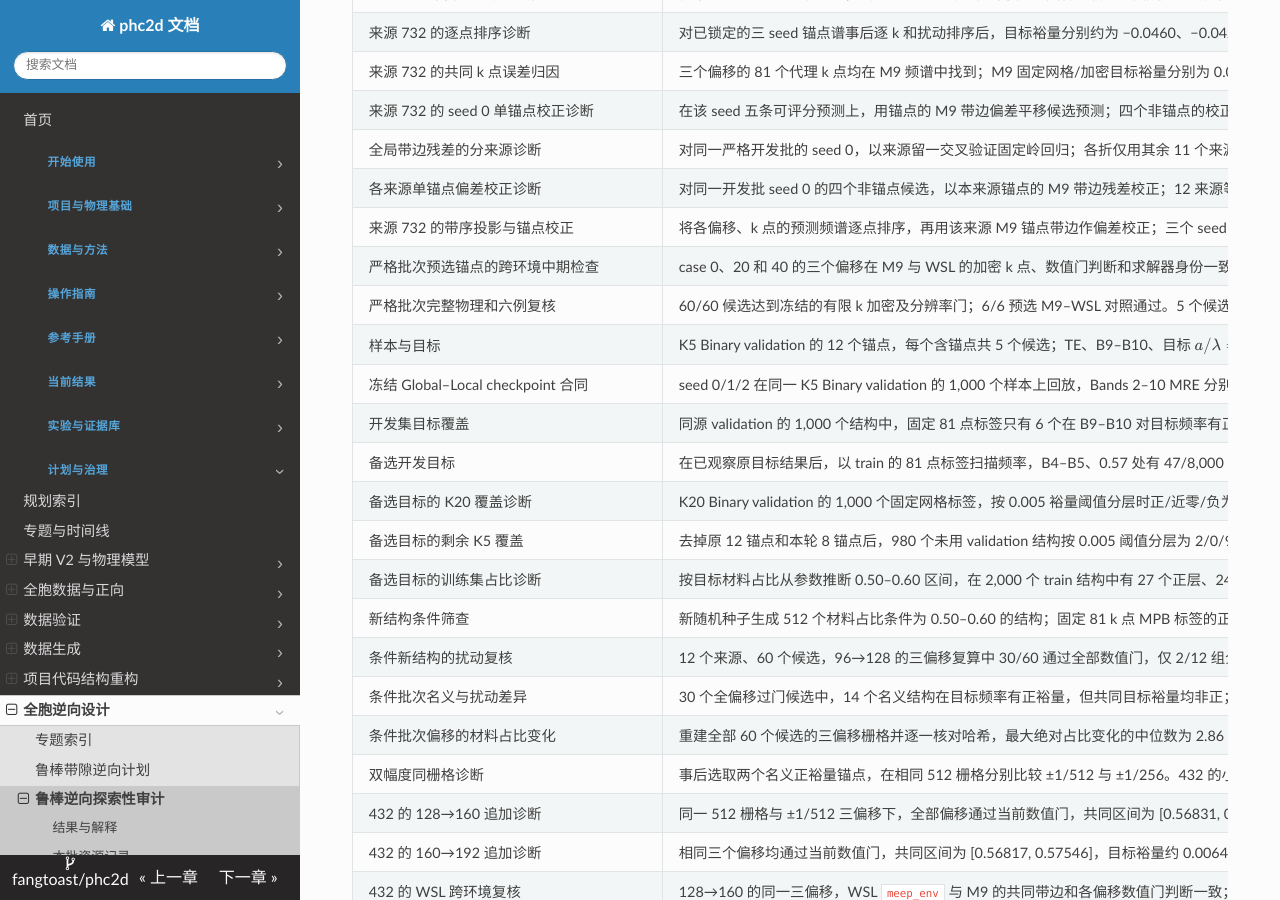
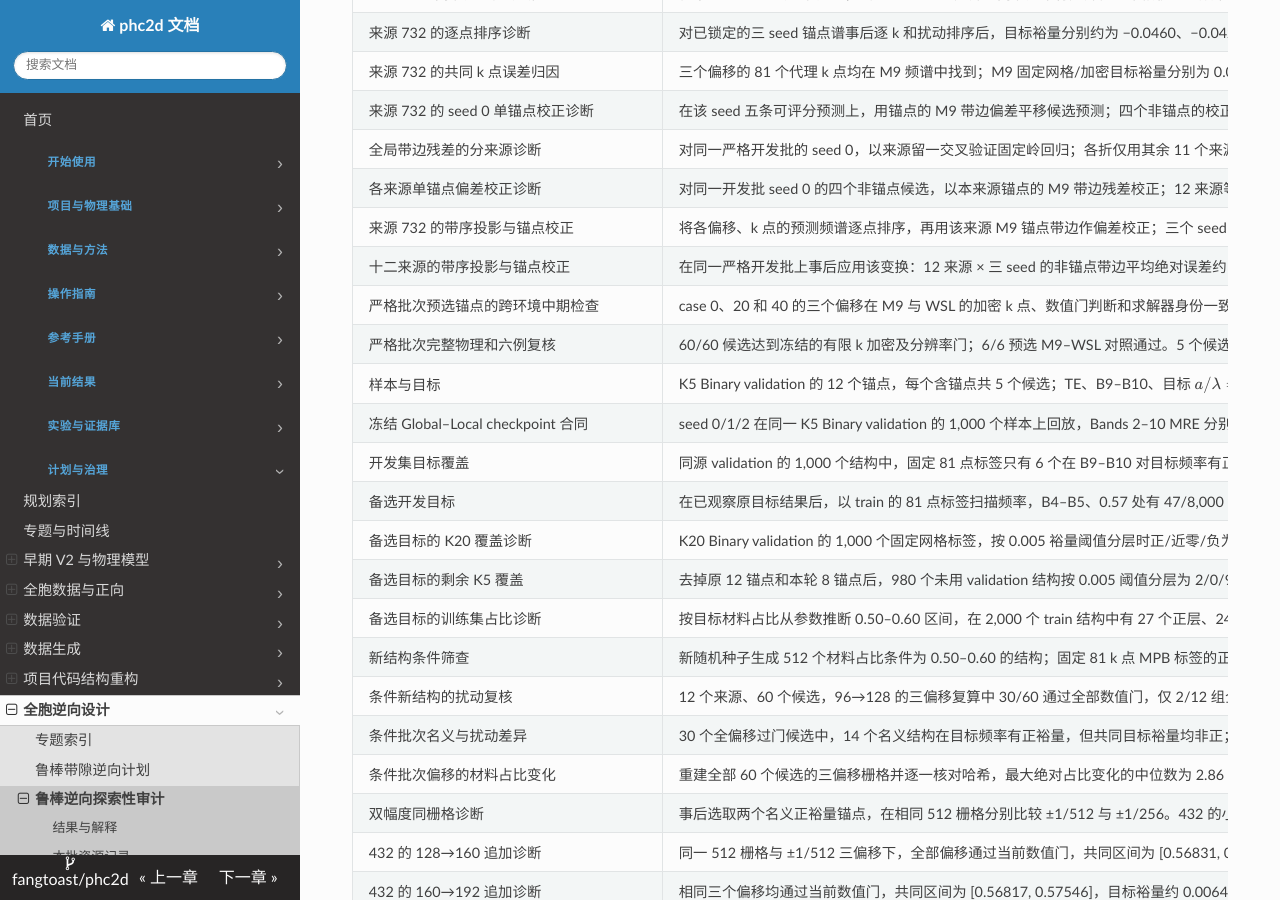
Before and after one commit to fangtoast/phc2d, an MkDocs documentation site: the page built from docs/results/inverse/鲁棒带隙逆向可用性审计.md, in a window 1280 px wide and 900 px high, scrolled down 656 px. Built offline with MkDocs 1.6.1, drawn with Linux system fonts in a browser that asks for light colours.

Commit message:
Audit projected local calibration across seeds

```diff
--- a/docs/results/inverse/鲁棒带隙逆向可用性审计.md
+++ b/docs/results/inverse/鲁棒带隙逆向可用性审计.md
@@ -47,6 +47,7 @@ source_artifacts:
 | 全局带边残差的分来源诊断 | 对同一严格开发批的 seed 0，以来源留一交叉验证固定岭回归；各折仅用其余 11 个来源的边界数据拟合。12 来源等权的带边平均绝对误差由原始约 0.00549 变为校正后约 0.00718；相对同组均匀候选的平均物理裕量差分别约 0.03118 和 0.03122。[原始诊断](../../../runs/20261101/EXP-INV-007_preflight_202611011445/grouped_edge_calibration_posthoc_seed0.json) | 事后、单 seed 条件描述，未满足冻结的三 seed 共同资格规则；固定正则参数下该简单全局校正未改善边界误差，选择收益差很小且未给出不确定性。不能据此否定其他校准方法、推断总体性能或通过 P2 |
 | 各来源单锚点偏差校正诊断 | 对同一开发批 seed 0 的四个非锚点候选，以本来源锚点的 M9 带边残差校正；12 来源等权的候选带边平均绝对误差由约 0.00552 降至 0.00099，12/12 来源均低于各自原始误差。[原始诊断](../../../runs/20261101/EXP-INV-007_preflight_202611011445/anchor_calibration_comparison_posthoc_seed0.json) | 事后单 seed、局部候选描述；校正需要每个来源额外一组锚点物理计算，含三扰动及带边加密，不能与零物理成本代理直接比较。它支持在新来源、共同资源预算和原数值门下验证局部校正，不改变原三 seed 的 P2 失败判断 |
 | 来源 732 的带序投影与锚点校正 | 将各偏移、k 点的预测频谱逐点排序，再用该来源 M9 锚点带边作偏差校正；三个 seed 均在四个邻域候选中选中 `threshold_minus`，其 M9 目标裕量在该组最高。三个 seed 的非锚点带边平均绝对误差分别约为 0.00032、0.00069、0.00052。[原始诊断](../../../runs/20261101/EXP-INV-007_preflight_202611011445/source732_projected_anchor_posthoc.json) | 单来源事后变换；排序改变了 seed 1/2 的原始异常谱，不能恢复原冻结预测的可评分资格。seed 0 的非目标频带有负频率，目标带对仍为非负；本分析未证明全谱物理有效或独立泛化。锚点校正消耗物理预算，必须在新来源、完整输出及共同预算下验证 |
+| 十二来源的带序投影与锚点校正 | 在同一严格开发批上事后应用该变换：12 来源 × 三 seed 的非锚点带边平均绝对误差约 0.00108；每来源先平均三个 seed 后，选中候选相对同组均匀候选的平均 M9 裕量差约 0.03165。[原始诊断](../../../runs/20261101/EXP-INV-007_preflight_202611011445/projected_anchor_all_sources_posthoc.json) | 方法在观察本批后确定，三 seed 共用同一物理候选，不能当作 36 个独立来源；两个原始不可评分锚点被投影产生新预测，不改变锁定状态。未计入锚点及校正成本，也无独立检验或不确定性估计；只能支持预注册新的开发验证，不能通过 P2 |
 | 严格批次预选锚点的跨环境中期检查 | case 0、20 和 40 的三个偏移在 M9 与 WSL 的加密 k 点、数值门判断和求解器身份一致；各自已保存频谱的最大绝对差为 0 | 三个锚点中期检查，不替代冻结的六例复核，也不单独证明数值门已通过或整个批次通过 |
 | 严格批次完整物理和六例复核 | 60/60 候选达到冻结的有限 k 加密及分辨率门；6/6 预选 M9–WSL 对照通过。5 个候选的目标共同裕量为正，全部来自来源 732 | 12 来源均保留，来源 732 的锚点在两个 seed 上带序异常，按共同规则导致三个 seed 均不可评分；全来源排序与统计门不可判定，P2 未通过。样本为条件分层开发批，不代表总体成功率或实际加工良率 |
 | 样本与目标 | K5 Binary validation 的 12 个锚点，每个含锚点共 5 个候选；TE、B9–B10、目标 $a/\lambda=0.83$ | 样本与频率在查看开发分布后确定，不是预注册测试 |
```
